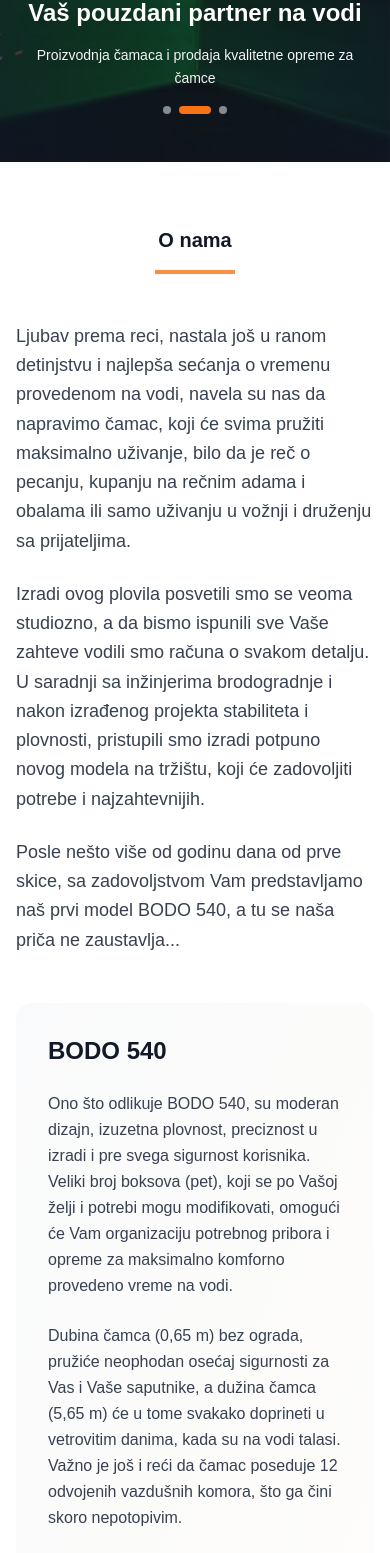
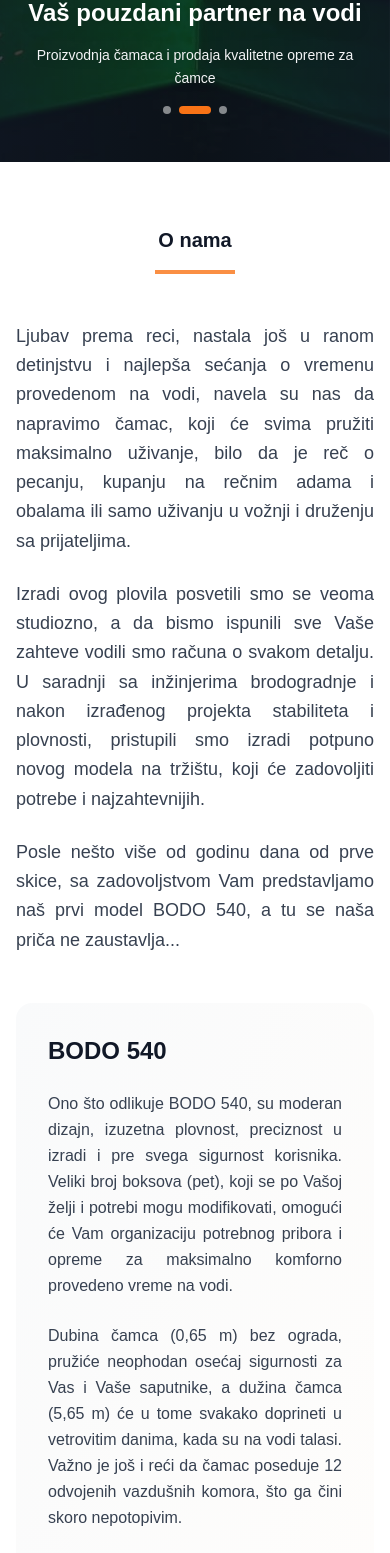
Before and after one commit to dachony/bodoboats, a Next.js app: page / in a window 390 px wide. Shown: the part 429-1982 px from the top of the page. Built offline with nearby package versions, Linux system fonts and the light colour scheme.

Commit message:
Add second phone number and improve text formatting (justify alignment)

```diff
--- a/app/page.tsx
+++ b/app/page.tsx
@@ -372,7 +372,6 @@
       {/* About Section */}
       <section id="about" className="py-16 sm:py-20 lg:py-32 bg-white">
         <div className="container mx-auto px-4 sm:px-6 lg:px-8">
-          <div className="max-w-4xl mx-auto">
           <div className="text-center mb-12 lg:mb-16">
             <h2 className="text-xl sm:text-2xl lg:text-3xl font-bold text-gray-900 mb-4">
               {t.about.title}
@@ -380,33 +379,35 @@
             <div className="w-20 h-1 bg-orange-500/80 mx-auto mb-8"></div>
           </div>
 
-            <div className="prose prose-lg max-w-none">
-              <p className="text-lg text-gray-700 leading-relaxed mb-6">
+          <div className="max-w-6xl mx-auto">
+            <div className="space-y-6 mb-12">
+              <p className="text-lg text-gray-700 leading-relaxed text-justify">
                 {t.about.text1}
               </p>
 
-              <p className="text-lg text-gray-700 leading-relaxed mb-6">
+              <p className="text-lg text-gray-700 leading-relaxed text-justify">
                 {t.about.text2}
               </p>
 
-              <p className="text-lg text-gray-700 leading-relaxed mb-12">
+              <p className="text-lg text-gray-700 leading-relaxed text-justify">
                 {t.about.text3}
               </p>
+            </div>
 
             {/* BODO 540 Section */}
             <div className="bg-gradient-to-br from-gray-50 to-orange-50/20 rounded-2xl p-8 sm:p-12 mb-12">
               <h3 className="text-2xl sm:text-3xl font-bold text-gray-900 mb-6">BODO 540</h3>
 
-                <p className="text-gray-700 leading-relaxed mb-6">
+              <p className="text-gray-700 leading-relaxed mb-6 text-justify">
                 {t.about.bodo540text1}
               </p>
 
-                <p className="text-gray-700 leading-relaxed mb-6">
+              <p className="text-gray-700 leading-relaxed mb-6 text-justify">
                 {t.about.bodo540text2}
               </p>
 
               <div className="bg-white/80 rounded-xl p-6 border-l-4 border-orange-500">
-                  <p className="text-gray-700 leading-relaxed">
+                <p className="text-gray-700 leading-relaxed text-justify">
                   {t.about.certificate}
                 </p>
               </div>
@@ -456,7 +457,6 @@
                       <path fillRule="evenodd" d="M6.267 3.455a3.066 3.066 0 001.745-.723 3.066 3.066 0 013.976 0 3.066 3.066 0 001.745.723 3.066 3.066 0 012.812 2.812c.051.643.304 1.254.723 1.745a3.066 3.066 0 010 3.976 3.066 3.066 0 00-.723 1.745 3.066 3.066 0 01-2.812 2.812 3.066 3.066 0 00-1.745.723 3.066 3.066 0 01-3.976 0 3.066 3.066 0 00-1.745-.723 3.066 3.066 0 01-2.812-2.812 3.066 3.066 0 00-.723-1.745 3.066 3.066 0 010-3.976 3.066 3.066 0 00.723-1.745 3.066 3.066 0 012.812-2.812zm7.44 5.252a1 1 0 00-1.414-1.414L9 10.586 7.707 9.293a1 1 0 00-1.414 1.414l2 2a1 1 0 001.414 0l4-4z" clipRule="evenodd" />
                     </svg>
                     <span className="text-orange-400 font-semibold">{t.about.certified}</span>
-                  </div>
                   </div>
                 </div>
             </div>
@@ -664,7 +664,8 @@
                     </svg>
                     <div>
                       <p className="font-semibold text-gray-900">{t.contact.phone}</p>
-                      <a href="tel:+381638087748" className="text-orange-500 hover:text-orange-600 transition">+381 63 8087748</a>
+                      <a href="tel:+381638087748" className="text-orange-500 hover:text-orange-600 transition">+381 63 8087748</a><br/>
+                      <a href="tel:+381691548685" className="text-orange-500 hover:text-orange-600 transition">+381 69 1548685</a>
                     </div>
                   </div>
 
@@ -767,6 +768,7 @@
                 <li><a href="mailto:bodoboats@gmail.com" className="hover:text-orange-400 transition">bodoboats@gmail.com</a></li>
                 <li><a href="mailto:info@bodoboats.com" className="hover:text-orange-400 transition">info@bodoboats.com</a></li>
                 <li><a href="tel:+381638087748" className="hover:text-orange-400 transition">+381 63 8087748</a></li>
+                <li><a href="tel:+381691548685" className="hover:text-orange-400 transition">+381 69 1548685</a></li>
                 <li><a href="https://www.bodoboats.com" className="hover:text-orange-400 transition">www.bodoboats.com</a></li>
               </ul>
             </div>
```
Lines whose indentation alone changed are shown as unchanged.
